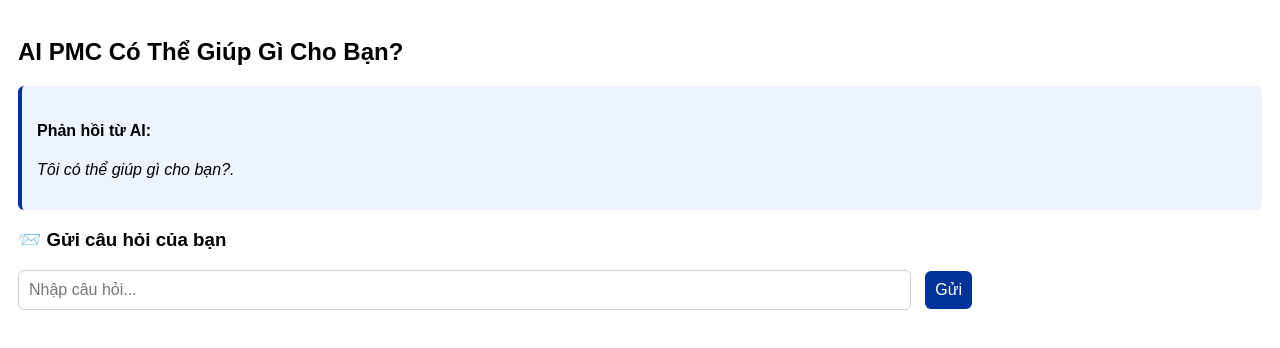
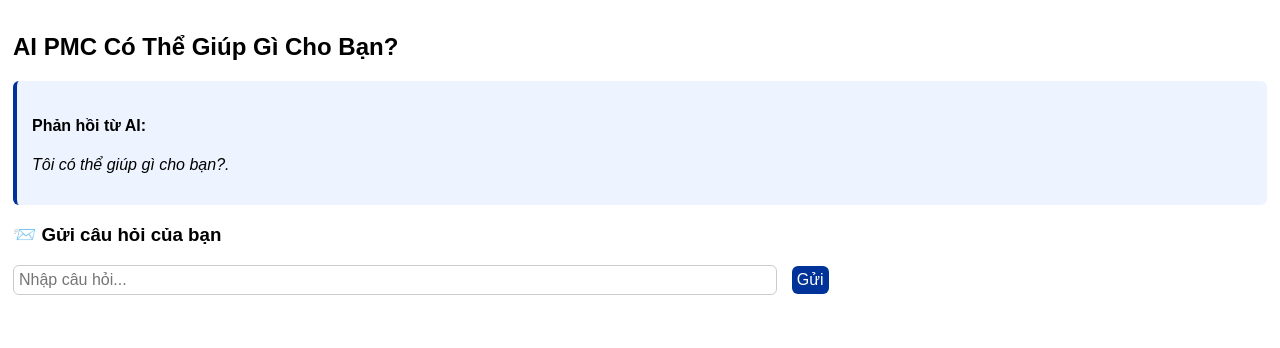
Before and after one commit to mtnlyoncafe/chatbot, a website: page index.html in a window 1280 px wide. Drawn offline with Linux system fonts and the light colour scheme.

Commit message:
Update index.html

```diff
--- a/index.html
+++ b/index.html
@@ -10,24 +10,24 @@
     }
     .info-box {
       background: #ffffff;
-      padding: 10px;
+      padding: 5px;
     }
 
     .chat-box {
       background: #eef4ff;
-      padding: 15px;
+      padding: 5px;
       border-left: 4px solid #003399;
       border-radius: 6px;
       min-hight: 150px;
     }
 
     input, button {
-      padding: 10px;
+      padding: 5px;
       font-size: 16px;
     }
 
     input {
-      width: 70%;
+      width: 60%;
       margin-right: 10px;
       border: 1px solid #ccc;
       border-radius: 6px;
```
